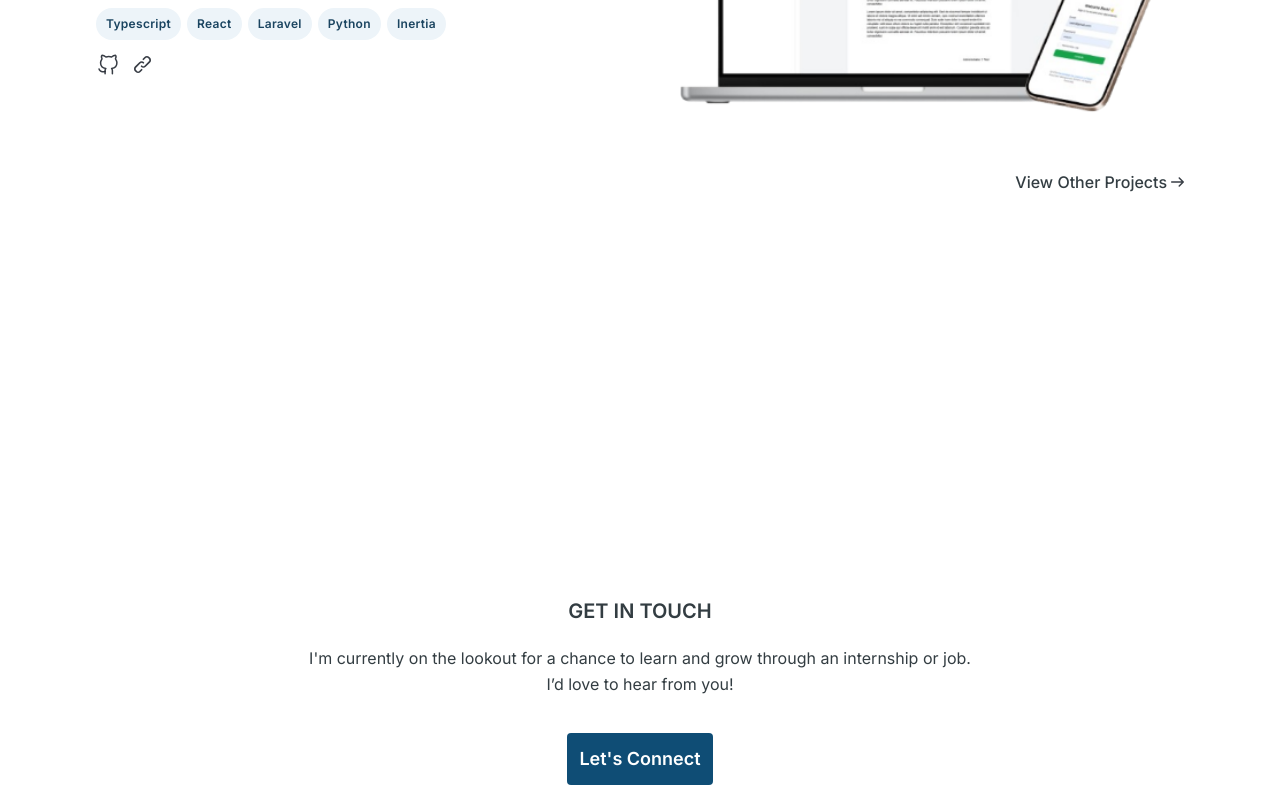
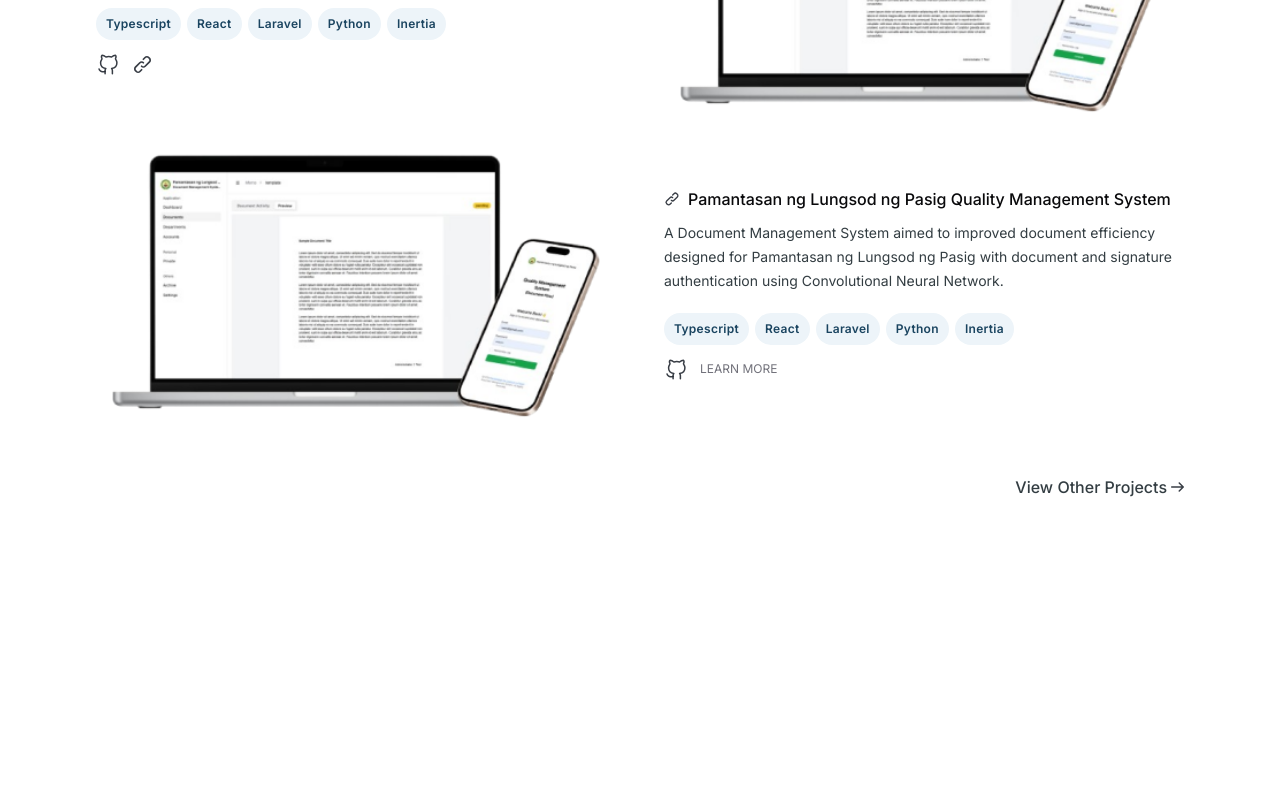
Before and after one commit to Cedrickkk/cedrick, a React (Vite) app: page / in a window 1280 px wide. Shown: the part 1860-2660 px from the top of the page. Built offline with nearby package versions, Linux system fonts and the light colour scheme.

Commit message:
fixed: styling for the contact section

```diff
--- a/src/App.tsx
+++ b/src/App.tsx
@@ -24,11 +24,11 @@
   }, []);
 
   return (
-    <div className="relative">
+    <>
       {/* <div
         ref={containerRef}
         className="pointer-events-none lg:fixed lg:inset-0 lg:z-30 lg:bg-[radial-gradient(600px_circle_at_var(--x)_var(--y),_rgba(50,_130,_184,_.15),_transparent_80%)] lg:transition lg:duration-300"
-      ></div> */}
+        ></div> */}
       <div>
         <Navigation />
         <Hero />
@@ -39,6 +39,6 @@
         </main>
       </div>
       <Footer />
-    </div>
+    </>
   );
 }
--- a/src/components/Navigation.tsx
+++ b/src/components/Navigation.tsx
@@ -12,7 +12,7 @@
   };
 
   return (
-    <nav className="fixed left-0 top-0 z-40 hidden min-h-16 w-full justify-center bg-white/30 backdrop-blur-sm supports-[backdrop-filter]:bg-secondary/80 md:flex md:items-center">
+    <nav className="fixed left-0 top-0 z-40 min-h-16 w-full justify-center bg-white/30 backdrop-blur-sm supports-[backdrop-filter]:bg-secondary/80 md:flex md:items-center">
       <ul
         className="flex items-center justify-between gap-4 text-xs font-medium uppercase"
         onClick={handleSmoothScroll}
--- a/src/sections/Contact.tsx
+++ b/src/sections/Contact.tsx
@@ -1,6 +1,6 @@
 export default function Contact() {
   return (
-    <section id="contact" className="mb-24 -scroll-mt-24 md:-mb-24">
+    <section id="contact" className="mb-24 -scroll-mt-24">
       <div className="max-w-screen flex flex-col items-center justify-center text-center md:px-12 md:py-28 lg:min-h-screen">
         <h2 className="text-xl font-semibold uppercase">Get in Touch</h2>
         <p className="mt-5">
--- a/src/sections/Projects.tsx
+++ b/src/sections/Projects.tsx
@@ -35,6 +35,40 @@
           className="order-1 w-full cursor-pointer transition-transform duration-300 ease-in-out hover:scale-105 md:order-none md:w-1/2"
         />
       </div>
+      <div className="flex flex-col-reverse items-center justify-between gap-9 rounded-xl p-5 text-card-foreground shadow-md md:flex-row md:gap-12 md:p-0 md:shadow-none">
+        <img
+          src="project.png"
+          alt="Pamantasan ng Lungsod Pasig Quality Management System"
+          className="order-1 w-full cursor-pointer transition-transform duration-300 ease-in-out hover:scale-105 md:order-none md:w-1/2"
+        />
+        <div className="flex w-full flex-col space-y-3 md:w-1/2">
+          <h6 className="flex items-center gap-2 font-medium leading-5">
+            <img src="link.svg" alt="" className="size-4" />
+
+            <span className="transition duration-300 ease-in-out hover:cursor-pointer hover:text-secondary">
+              Pamantasan ng Lungsod ng Pasig Quality Management System
+            </span>
+          </h6>
+          <p className="text-sm leading-6 text-primary">
+            A Document Management System aimed to improved document efficiency
+            designed for Pamantasan ng Lungsod ng Pasig with document and
+            signature authentication using Convolutional Neural Network.
+          </p>
+          <div className="mt-5 flex w-full flex-wrap">
+            <TagBadge>Typescript</TagBadge>
+            <TagBadge>React</TagBadge>
+            <TagBadge>Laravel</TagBadge>
+            <TagBadge>Python</TagBadge>
+            <TagBadge>Inertia</TagBadge>
+          </div>
+          <div className="mt-4 flex items-center gap-3">
+            <img src="github_link.svg" alt="" />
+            <span className="cursor-pointer text-xs uppercase text-muted-foreground hover:text-primary hover:underline">
+              Learn more
+            </span>
+          </div>
+        </div>
+      </div>
       <div className="flex justify-end">
         <h6 className="group mt-9 flex cursor-pointer items-center gap-1 font-medium">
           View Other Projects
```
